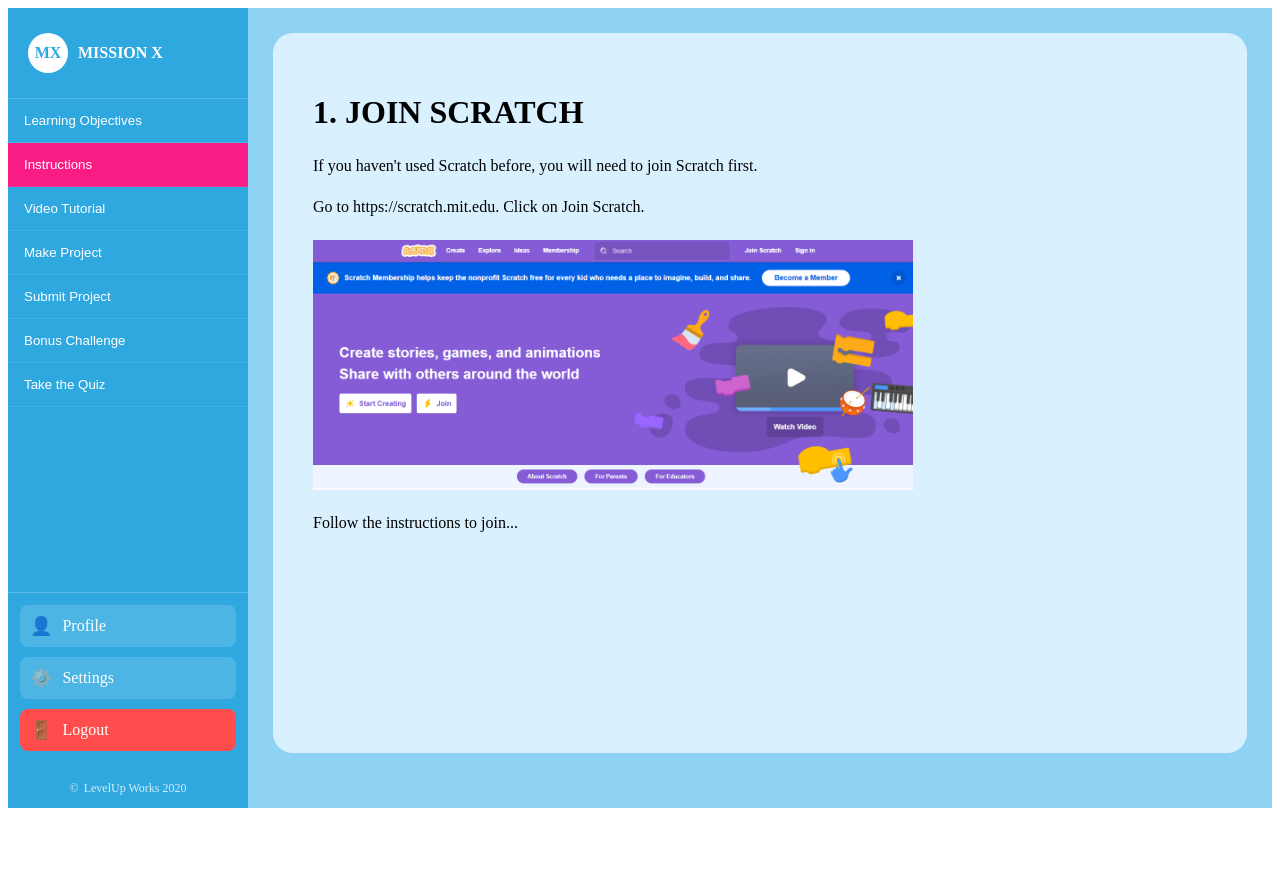
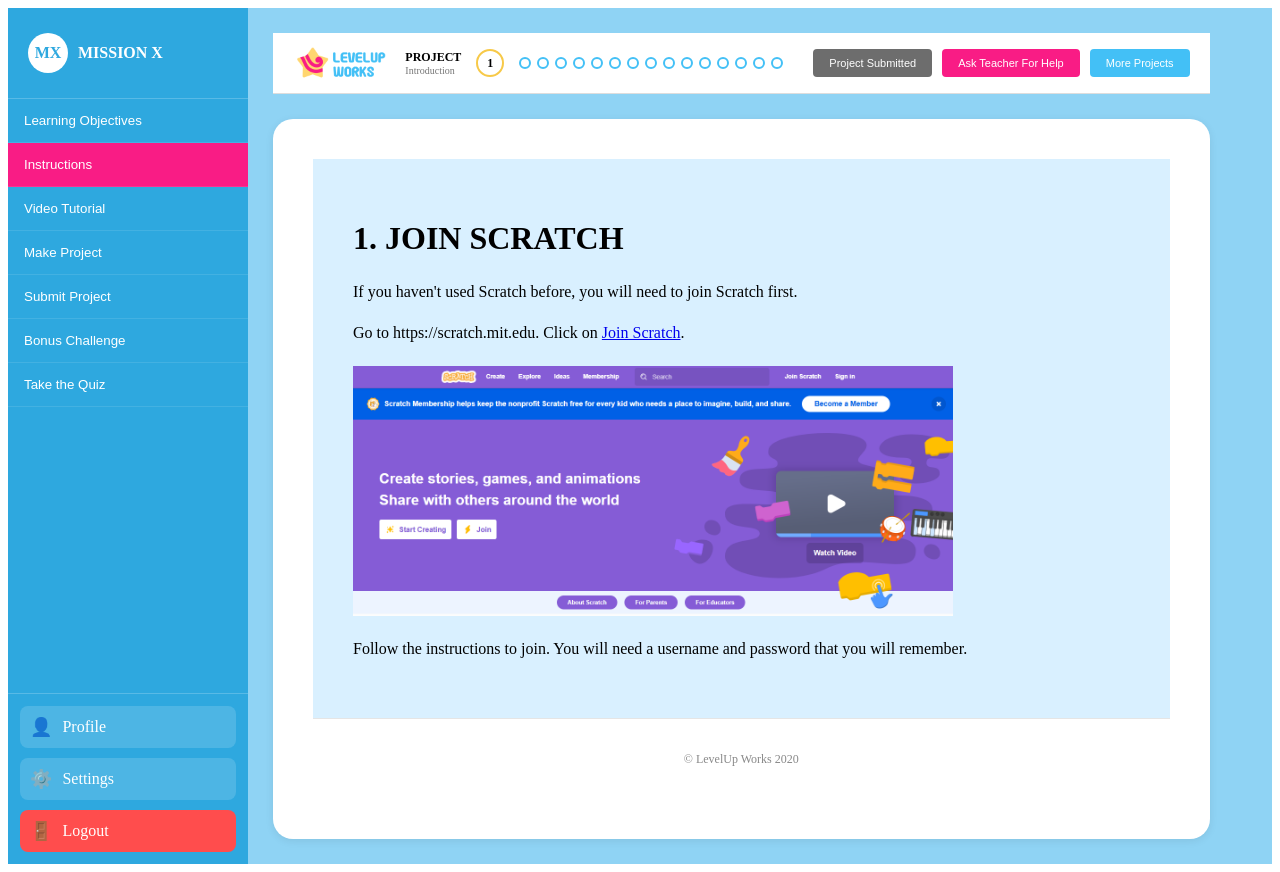
Before and after one commit to iskren279/mission-x-frontend, a React (Vite) app: page /student-dashboard/instructions in a window 1280 px wide. Before the commit the page ends 816 px from the top, so only its background shows below. Built offline with nearby package versions, Linux system fonts and the light colour scheme.

Commit message:
added Navbar

```diff
--- a/src/components/Footer.jsx
+++ b/src/components/Footer.jsx
@@ -17,11 +17,6 @@ export default function Footer() {
         <span className={styles.icon}>🚪</span>
         <span>Logout</span>
       </div>
-
-      <div className={styles.levelUp}>
-        <span>©</span>
-        <span>LevelUp Works 2020</span>
-      </div>
     </div>
   );
 }
--- /dev/null
+++ b/src/components/Navbar.jsx
@@ -0,0 +1,39 @@
+import styles from "./Navbar.module.css";
+import levelUpLogo from "../assets/Navbar/LevelUpWorks-blue.png";
+
+export default function Navbar() {
+  return (
+    <header className={styles.navbar}>
+      <div className={styles.leftSection}>
+        <div className={styles.logo}>
+          <img
+            src={levelUpLogo}
+            alt="LevelUp Works"
+            className={styles.logoImage}
+          />
+        </div>
+
+        <div className={styles.projectInfo}>
+          <span className={styles.projectTitle}>PROJECT</span>
+          <span className={styles.projectSubtitle}>Introduction</span>
+        </div>
+
+        <div className={styles.progressCircle}>1</div>
+
+        <div className={styles.progressDots}>
+          {[...Array(15)].map((_, index) => (
+            <div key={index} className={styles.dot}></div>
+          ))}
+        </div>
+      </div>
+
+      <div className={styles.rightSection}>
+        <button className={styles.submitBtn}>Project Submitted</button>
+
+        <button className={styles.helpBtn}>Ask Teacher For Help</button>
+
+        <button className={styles.projectsBtn}>More Projects</button>
+      </div>
+    </header>
+  );
+}
--- /dev/null
+++ b/src/components/Navbar.module.css
@@ -0,0 +1,118 @@
+.navbar {
+  height: 60px;
+  background: white;
+
+  display: flex;
+  justify-content: space-between;
+  align-items: center;
+
+  padding: 0 20px;
+
+  border-bottom: 1px solid #ddd;
+}
+
+.leftSection {
+  display: flex;
+  align-items: center;
+  gap: 15px;
+}
+
+.logoText {
+  font-size: 12px;
+  font-weight: bold;
+  color: #43c0f6;
+}
+
+.projectInfo {
+  display: flex;
+  flex-direction: column;
+}
+
+.projectTitle {
+  font-size: 12px;
+  font-weight: bold;
+}
+
+.projectSubtitle {
+  font-size: 10px;
+  color: #777;
+}
+
+.progressCircle {
+  width: 24px;
+  height: 24px;
+
+  border-radius: 50%;
+
+  border: 2px solid #f7c948;
+
+  display: flex;
+  justify-content: center;
+  align-items: center;
+
+  font-size: 12px;
+  font-weight: bold;
+}
+
+.progressDots {
+  display: flex;
+  gap: 6px;
+}
+
+.dot {
+  width: 8px;
+  height: 8px;
+
+  border-radius: 50%;
+
+  border: 2px solid #43c0f6;
+}
+
+.rightSection {
+  display: flex;
+  gap: 10px;
+}
+
+.submitBtn,
+.helpBtn,
+.projectsBtn {
+  border: none;
+  border-radius: 4px;
+  padding: 8px 16px;
+
+  color: white;
+  font-size: 11px;
+  cursor: pointer;
+}
+
+.submitBtn {
+  background: #6d6d6d;
+}
+
+.helpBtn {
+  background: #f91c85;
+}
+
+.projectsBtn {
+  background: #43c0f6;
+}
+
+.logo {
+  display: flex;
+  align-items: center;
+}
+
+.logoImage {
+  height: 40px;
+  width: auto;
+}
+
+.navbar {
+  margin: 25px 25px 0 25px;
+}
+
+.rightSection {
+  display: flex;
+  gap: 10px;
+  margin-left: 30px;
+}
--- a/src/pages/studentDashboard/instructions/Instructions.jsx
+++ b/src/pages/studentDashboard/instructions/Instructions.jsx
@@ -1,22 +1,38 @@
 import styles from "./Instructions.module.css";
 import Sidebar from "../../../components/Sidebar";
 import scratchScreenshot from "../../../assets/Home/scratch screenshot.png";
+import Navbar from "../../../components/Navbar";
+import levelUpLogo from "../assets/Navbar/LevelUpWorks-blue.png";
 
 export default function Instructions() {
   return (
     <div className={styles.app}>
       <Sidebar />
 
+      <div className={styles.pageContent}>
+        <Navbar />
+
         <main className={styles.main}>
           <div className={styles.card}>
+            <div className={styles.content}>
               <h1>1. JOIN SCRATCH</h1>
 
               <p>
-            If you haven't used Scratch before, you will need to join Scratch
-            first.
+                If you haven't used Scratch before, you will need to join
+                Scratch first.
               </p>
 
-          <p>Go to https://scratch.mit.edu. Click on Join Scratch.</p>
+              <p>
+                Go to https://scratch.mit.edu. Click on{" "}
+                <a
+                  href="https://scratch.mit.edu"
+                  target="_blank"
+                  rel="noopener noreferrer"
+                >
+                  Join Scratch
+                </a>
+                .
+              </p>
 
               <img
                 src={scratchScreenshot}
@@ -24,9 +40,16 @@ export default function Instructions() {
                 className={styles.img}
               />
 
-          <p>Follow the instructions to join...</p>
+              <p>
+                Follow the instructions to join. You will need a username and
+                password that you will remember.
+              </p>
+            </div>
+
+            <div className={styles.cardFooter}>© LevelUp Works 2020</div>
           </div>
         </main>
       </div>
+    </div>
   );
 }
--- a/src/pages/studentDashboard/instructions/Instructions.module.css
+++ b/src/pages/studentDashboard/instructions/Instructions.module.css
@@ -27,3 +27,49 @@
   max-width: 600px;
   margin: 20px 0;
 }
+
+.card {
+  background: white;
+  border-radius: 20px;
+  overflow: hidden;
+  min-height: 80vh;
+
+  display: flex;
+  flex-direction: column;
+
+  box-shadow: 0 2px 8px rgba(0, 0, 0, 0.08);
+}
+
+.copyright {
+  margin-top: auto;
+  padding-top: 30px;
+
+  display: flex;
+  justify-content: center;
+  align-items: center;
+  gap: 5px;
+
+  font-size: 12px;
+  color: #666;
+}
+
+.content {
+  flex: 1;
+  background: #d9f0ff;
+  padding: 40px;
+}
+
+.cardFooter {
+  background: white;
+  height: 80px;
+
+  display: flex;
+  justify-content: center;
+  align-items: center;
+
+  border-top: 1px solid #e5e5e5;
+
+  font-size: 12px;
+  color: #888;
+  font-weight: 500;
+}
```
Lines whose indentation alone changed are shown as unchanged.
